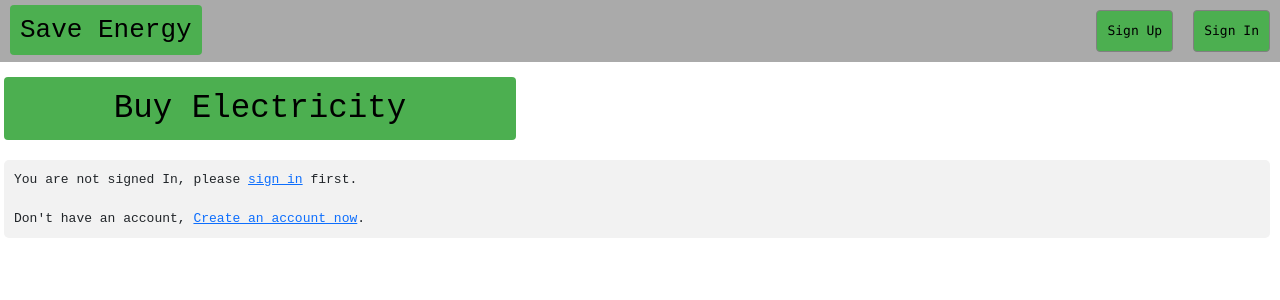
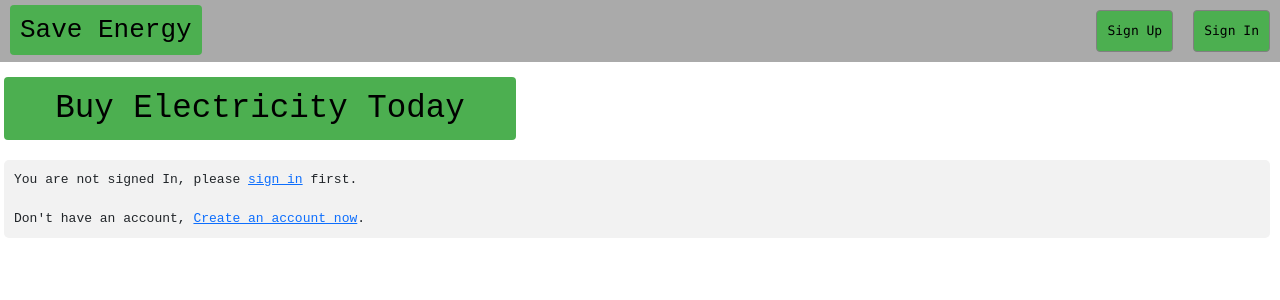
Before and after one commit to Samit-Dhawal/dApp-energy, a React (Create React App) app: page / in a window 1280 px wide. Shown: the top 300 px of the page. Built offline with nearby package versions, Linux system fonts and the light colour scheme.

Commit message:
UI changed

```diff
--- a/src/pages/Home.js
+++ b/src/pages/Home.js
@@ -44,7 +44,7 @@ export default function Home()
     return <div>
         <Header />
         {email !== '' && id !== '' && wallet !== '' ? (<div style={{ display: 'flex', flexDirection: 'row', justifyContent: 'space-between', paddingLeft: 40, paddingRight: 40 }}><h2>Email : {email}</h2><h2>Wallet : {wallet}</h2></div>) : (<></>)}
-        <h1 style={styles.buyElecToday}>Buy Electricity</h1>
+        <h1 style={styles.buyElecToday}>Buy Electricity Today</h1>
         <div style={styles.backGround}>
             {error ? (<><label style={{ color: 'red', fontWeight: 800, fontSize: 20 }}>Error: Not able to fetch holding, try again later.Try refreshing.</label><br /></>) : (<></>)}
             {id === '' ? (<>You are not signed In, please <a href='/signin'>sign in</a> first.<br /><br />Don't have an account, <a href="/signup">Create an account now</a>.</>) : (
```
